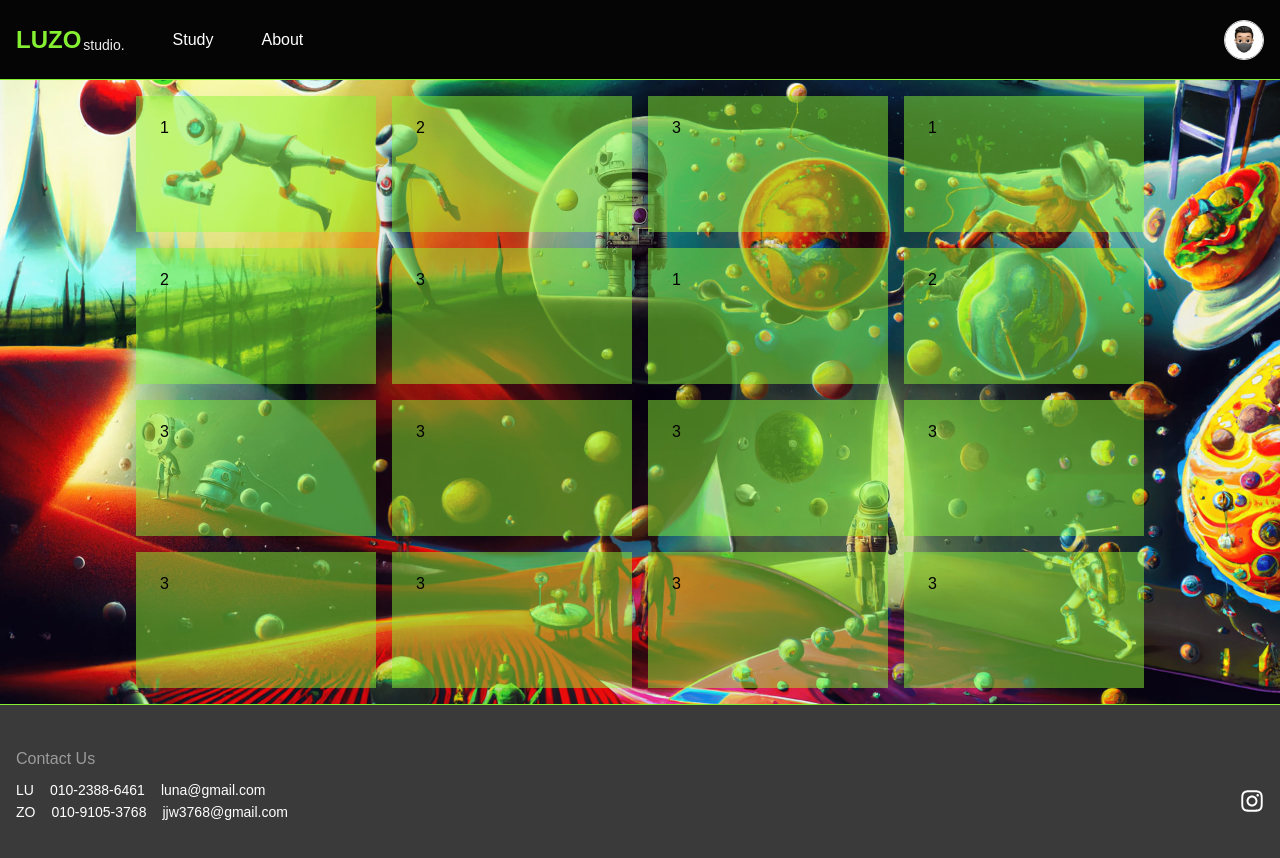
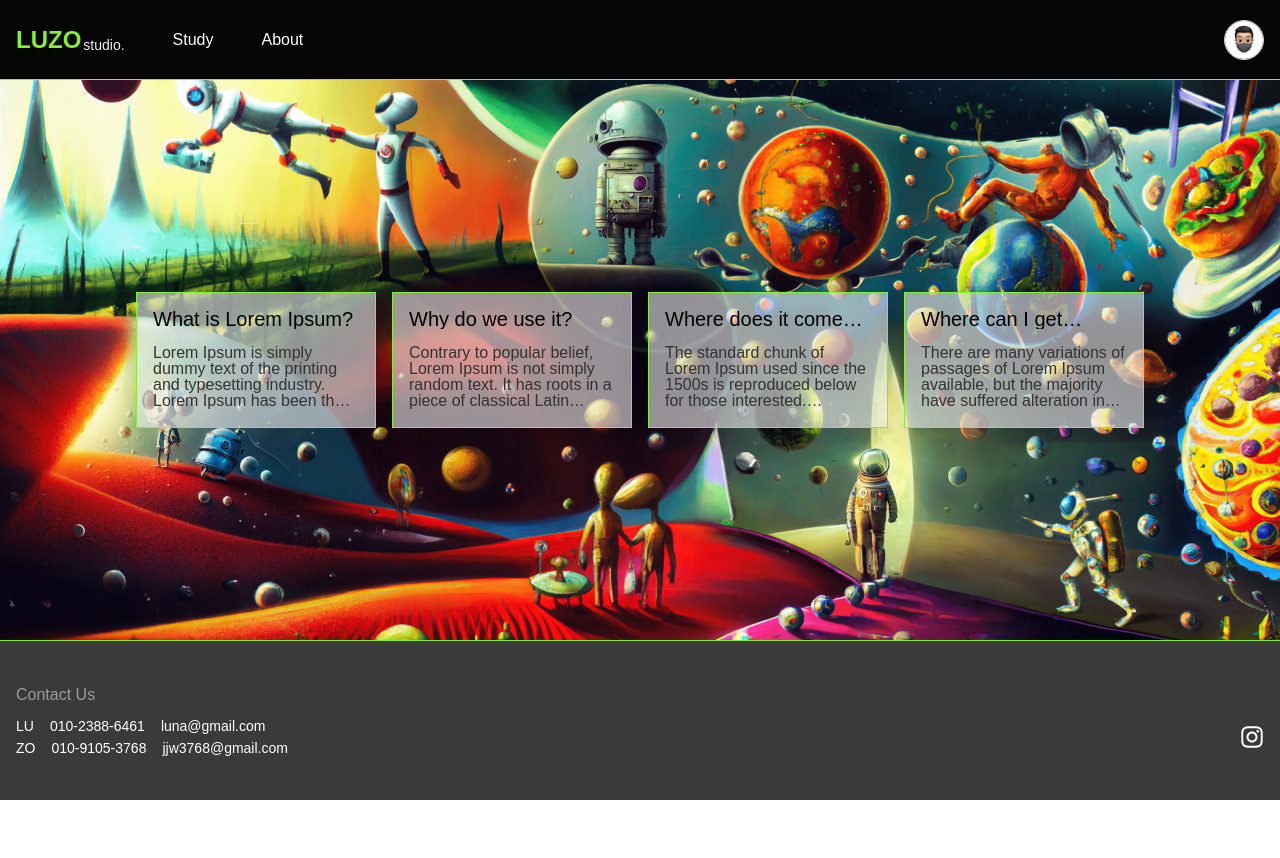
Before and after one commit to jojieee/joji-log, a Next.js app: page / in a window 1280 px wide. Shown: the top 858 px of the page. After the commit the page ends 800 px from the top, so only its background shows below. Built offline with nearby package versions, Linux system fonts and the light colour scheme; a web font is replaced by a local one.

Commit message:
콘텐츠 디테일 기능 구현

```diff
--- a/lib/config/urlConfig.ts
+++ b/lib/config/urlConfig.ts
@@ -1,4 +1,5 @@
 export const layout = {
   index: '/',
-  about: 'about'
+  about: '/about',
+  content: '/content'
 }
--- /dev/null
+++ b/src/components/Home/HomeDetail/HomeDetail.tsx
@@ -0,0 +1,6 @@
+const HomeDetail = (contentListData: any) => {
+  console.log('contentListData', contentListData)
+  return <div></div>
+}
+
+export default HomeDetail
--- a/src/components/Home/HomeMain/HomeMain.tsx
+++ b/src/components/Home/HomeMain/HomeMain.tsx
@@ -1,25 +1,41 @@
 import React from 'react'
-import { HomeMainWrapper, ContentWrapper } from './HomeMainStyle'
+import { HomeMainWrapper, ContentWrapper, ContentTitle, Content } from './HomeMainStyle'
+import useHomeMain from './useHomeMain'
+
+const contentListData = [
+  {
+    title: 'What is Lorem Ipsum?',
+    content:
+      'Lorem Ipsum is simply dummy text of the printing and typesetting industry. Lorem Ipsum has been the industry standard dummy text ever since the 1500s, when an unknown printer took a galley of type and scrambled it to make a type specimen book. It has survived not only five centuries, but also the leap into electronic typesetting, remaining essentially unchanged. It was popularised in the 1960s with the release of Letraset sheets containing Lorem Ipsum passages, and more recently with desktop publishing software like Aldus PageMaker including versions of Lorem Ipsum.'
+  },
+  {
+    title: 'Why do we use it?',
+    content:
+      'Contrary to popular belief, Lorem Ipsum is not simply random text. It has roots in a piece of classical Latin literature from 45 BC, making it over 2000 years old. Richard McClintock, a Latin professor at Hampden-Sydney College in Virginia, looked up one of the more obscure Latin words, consectetur, from a Lorem Ipsum passage, and going through the cites of the word in classical literature, discovered the undoubtable source. Lorem Ipsum comes from sections 1.10.32 and 1.10.33 of "de Finibus Bonorum et Malorum" (The Extremes of Good and Evil) by Cicero, written in 45 BC. This book is a treatise on the theory of ethics, very popular during the Renaissance. The first line of Lorem Ipsum, "Lorem ipsum dolor sit amet..", comes from a line in section 1.10.32.'
+  },
+  {
+    title: 'Where does it come from?',
+    content:
+      'The standard chunk of Lorem Ipsum used since the 1500s is reproduced below for those interested. Sections 1.10.32 and 1.10.33 from "de Finibus Bonorum et Malorum" by Cicero are also reproduced in their exact original form, accompanied by English versions from the 1914 translation by H. Rackham.'
+  },
+  {
+    title: 'Where can I get some?',
+    content:
+      'There are many variations of passages of Lorem Ipsum available, but the majority have suffered alteration in some form, by injected humour, or randomised words which don look even slightly believable. If you are going to use a passage of Lorem Ipsum, you need to be sure there isn anything embarrassing hidden in the middle of text. All the Lorem Ipsum generators on the Internet tend to repeat predefined chunks as necessary, making this the first true generator on the Internet. It uses a dictionary of over 200 Latin words, combined with a handful of model sentence structures, to generate Lorem Ipsum which looks reasonable. The generated Lorem Ipsum is therefore always free from repetition, injected humour, or non-characteristic words etc.'
+  }
+]
 
 const HomeMain = () => {
+  const { handleContent } = useHomeMain(contentListData)
+
   return (
     <HomeMainWrapper>
-      <ContentWrapper>1</ContentWrapper>
-      <ContentWrapper>2</ContentWrapper>
-      <ContentWrapper>3</ContentWrapper>
-      <ContentWrapper>1</ContentWrapper>
-      <ContentWrapper>2</ContentWrapper>
-      <ContentWrapper>3</ContentWrapper>
-      <ContentWrapper>1</ContentWrapper>
-      <ContentWrapper>2</ContentWrapper>
-      <ContentWrapper>3</ContentWrapper>
-      <ContentWrapper>3</ContentWrapper>
-      <ContentWrapper>3</ContentWrapper>
-      <ContentWrapper>3</ContentWrapper>
-      <ContentWrapper>3</ContentWrapper>
-      <ContentWrapper>3</ContentWrapper>
-      <ContentWrapper>3</ContentWrapper>
-      <ContentWrapper>3</ContentWrapper>
+      {contentListData.map((val, idx) => (
+        <ContentWrapper key={idx} onClick={() => handleContent(idx + 1)}>
+          <ContentTitle>{val.title}</ContentTitle>
+          <Content>{val.content}</Content>
+        </ContentWrapper>
+      ))}
     </HomeMainWrapper>
   )
 }
--- a/src/components/Home/HomeMain/HomeMainStyle.ts
+++ b/src/components/Home/HomeMain/HomeMainStyle.ts
@@ -9,7 +9,7 @@
   max-width: 1080px;
 `
 export const ContentWrapper = styled.div`
-  padding: ${({ theme }) => theme.figure * 3}rem;
+  padding: ${({ theme }) => theme.figure * 2}rem;
   width: ${({ theme }) => theme.figure * 30}rem;
   height: ${({ theme }) => theme.figure * 17}rem;
   &:hover {
@@ -18,5 +18,23 @@
   }
   box-shadow: 4px 12px 30px 6px rgb(0 0 0 / 9%);
   transition: all 0.2s ease-in-out;
-  background: rgba(133, 240, 50, 0.5);
+  background: rgba(238, 238, 238, 0.6);
+  display: flex;
+  flex-direction: column;
+  gap: ${({ theme }) => theme.figure * 2}rem;
+  border: 1px solid #85f032;
 `
+export const ContentTitle = styled.div`
+  white-space: normal;
+  overflow: hidden;
+  text-overflow: ellipsis;
+  display: -webkit-box;
+  -webkit-line-clamp: 1;
+  -webkit-box-orient: vertical;
+  font-size: ${({ theme }) => (theme.figure / 2) * 5}rem;
+`
+export const Content = styled(ContentTitle)`
+  -webkit-line-clamp: 4;
+  font-size: ${({ theme }) => theme.figure * 2}rem;
+  color: #333;
+`
--- /dev/null
+++ b/src/components/Home/HomeMain/useHomeMain.ts
@@ -0,0 +1,13 @@
+import { layout } from '@/lib/config/urlConfig'
+import useLocation from '@/utils/hooks/useLocation'
+
+const useHomeMain = (contentListData: any) => {
+  const { goLocation } = useLocation()
+  const handleContent = (uid: number) => {
+    goLocation(`${layout.content}/${uid}`, contentListData)
+  }
+
+  return { handleContent }
+}
+
+export default useHomeMain
```
Also changed, not shown: pages/content/[id].tsx (added, +7 -0 lines).
